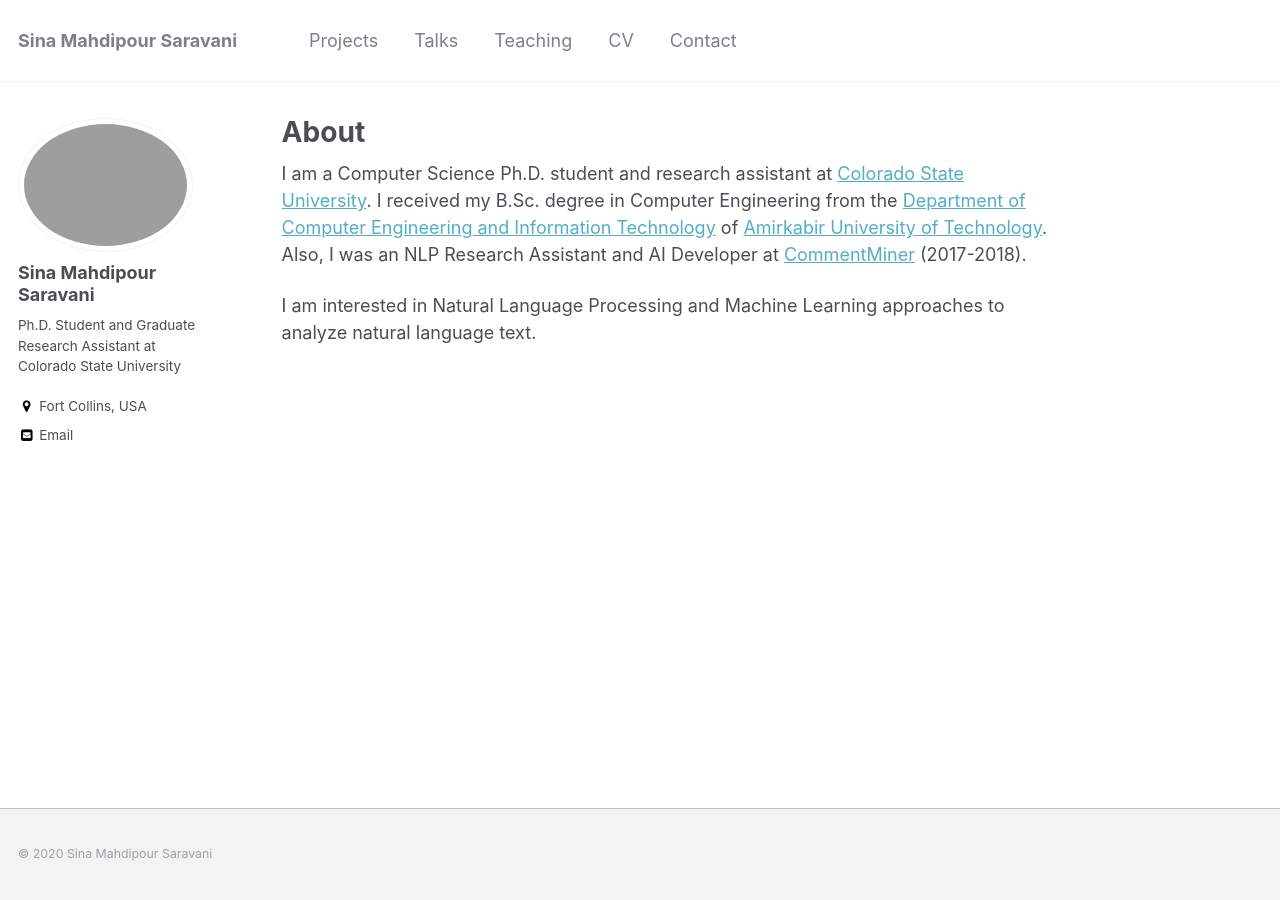
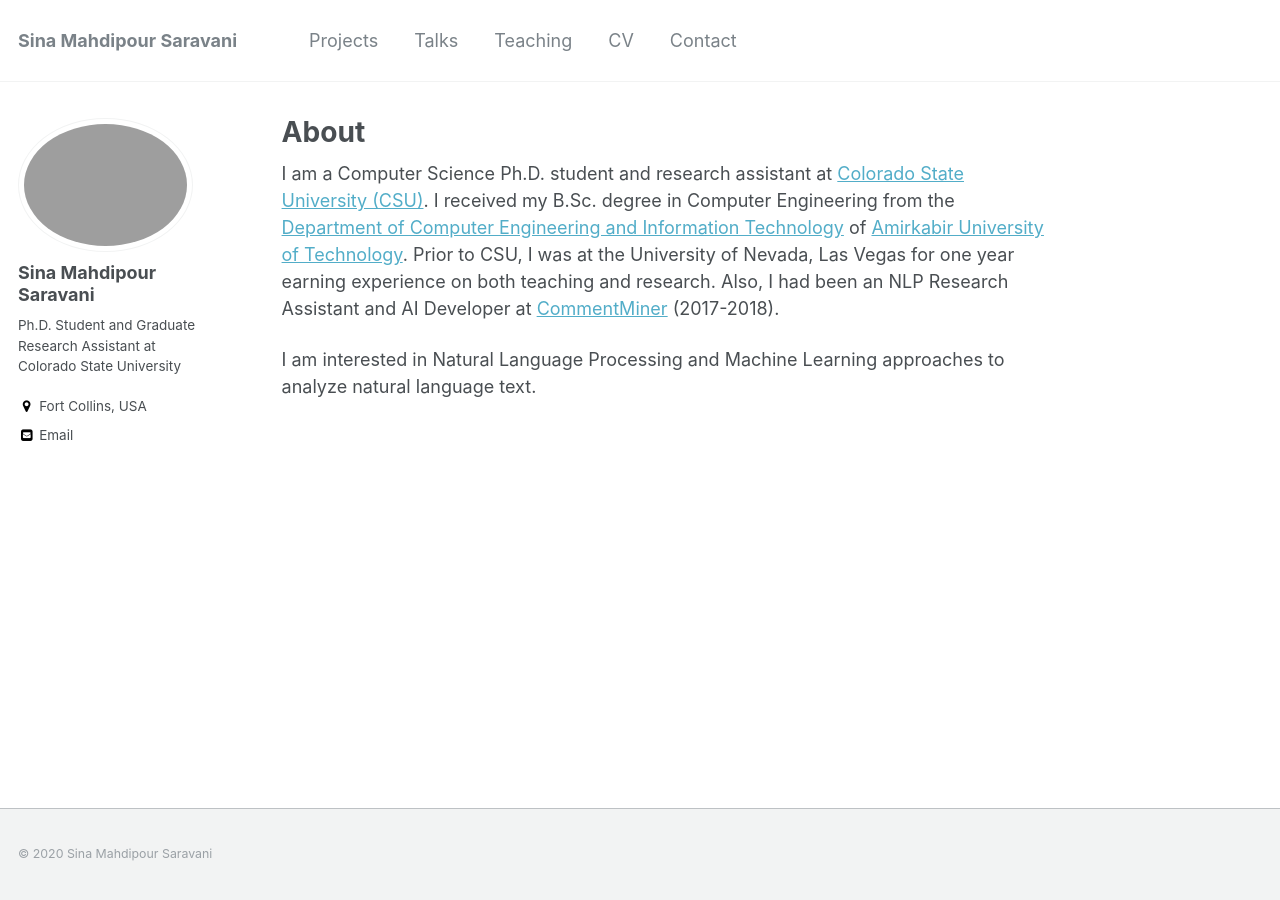
Before and after one commit to sinamps/sinamps.github.io, a Jekyll site: the page built from _pages/about.md, in a window 1280 px wide. Built offline with Jekyll 4.4.1, drawn with Linux system fonts in a browser that asks for light colours.

Commit message:
Update about.md

```diff
--- a/_pages/about.md
+++ b/_pages/about.md
@@ -8,6 +8,6 @@
   - /about.html
 ---
 
-I am a Computer Science Ph.D. student and research assistant at [Colorado State University](https://www.colostate.edu). I received my B.Sc. degree in Computer Engineering from the [Department of Computer Engineering and Information Technology](http://ceit.aut.ac.ir/autcms/home.htm?depurl=computer-engineering&lang=en) of [Amirkabir University of Technology](http://aut.ac.ir/aut/). Also, I was an NLP Research Assistant and AI Developer at [CommentMiner](http://www.commentminer.ir/) (2017-2018).
+I am a Computer Science Ph.D. student and research assistant at [Colorado State University (CSU)](https://www.colostate.edu). I received my B.Sc. degree in Computer Engineering from the [Department of Computer Engineering and Information Technology](http://ceit.aut.ac.ir/autcms/home.htm?depurl=computer-engineering&lang=en) of [Amirkabir University of Technology](http://aut.ac.ir/aut/). Prior to CSU, I was at the University of Nevada, Las Vegas for one year earning experience on both teaching and research. Also, I had been an NLP Research Assistant and AI Developer at [CommentMiner](http://www.commentminer.ir/) (2017-2018).
 
 I am interested in Natural Language Processing and Machine Learning approaches to analyze natural language text.
```
